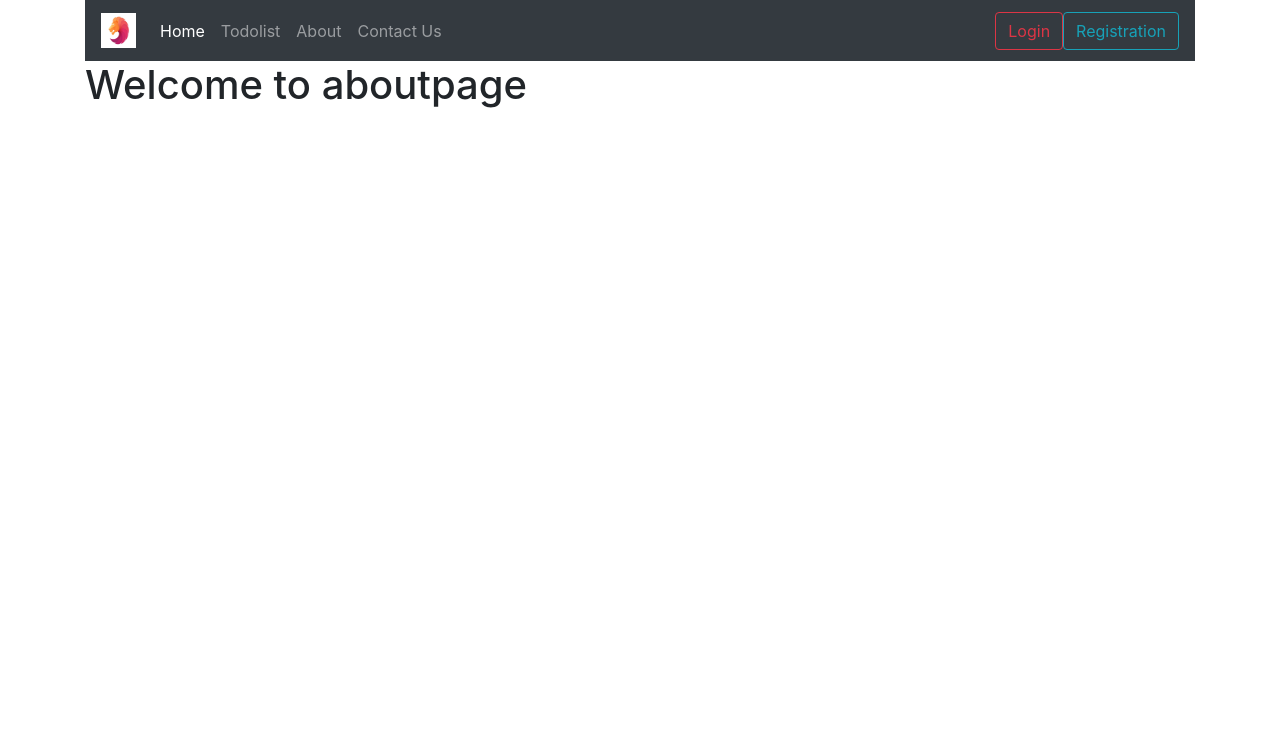
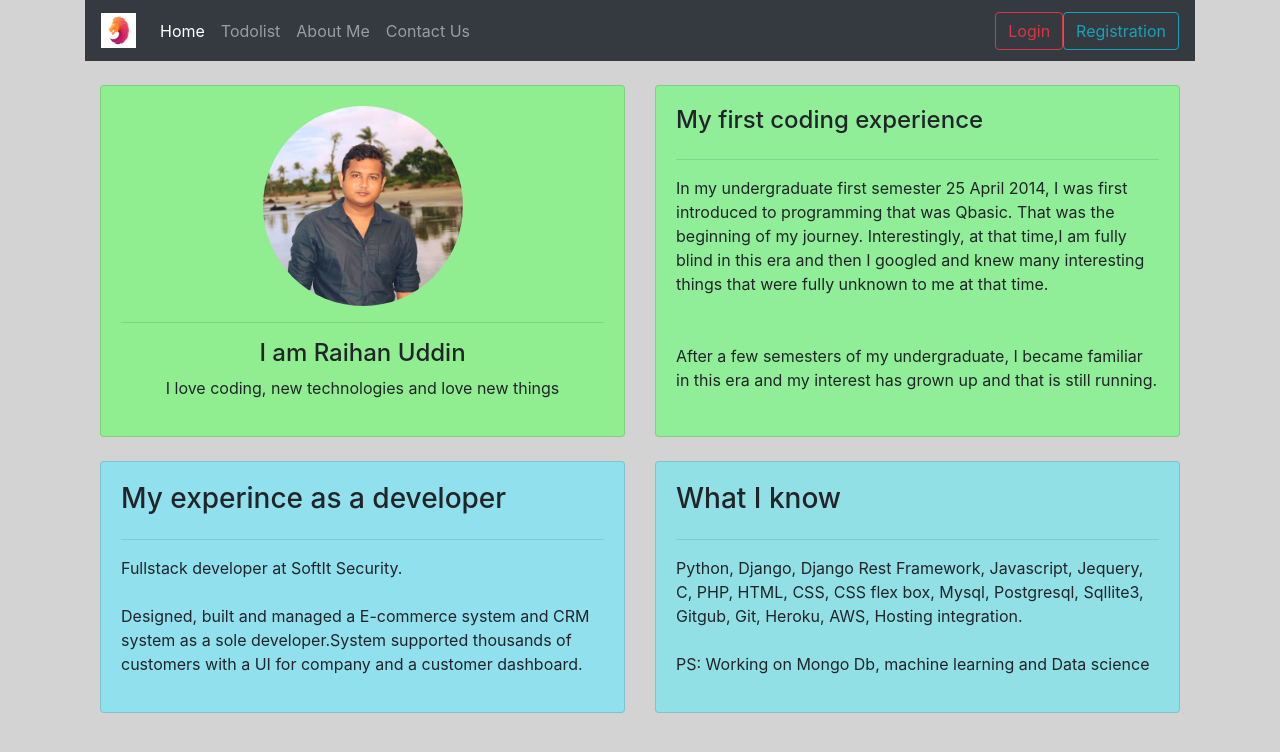
Before and after one commit to raihan705/tasksolve, a Django app: page /about in a window 1280 px wide. Shown: the top 752 px of the page. Run offline with Django 3.2, Linux system fonts and the light colour scheme; some libraries are stand-ins or nearby versions.

Commit message:
Updated About me page and add css

```diff
--- /dev/null
+++ b/static/css/main.css
@@ -0,0 +1,35 @@
+body{
+    background-color: lightgray;
+}
+
+#profile-wrapper{
+
+    text-align: center;
+}
+
+#profile-pic{
+
+    width: 270;
+    height: 270;
+    border-radius: 50%;
+    margin-left: auto;
+    margin-right: auto;
+}
+
+.bg{
+
+    background-color: lightgreen;
+}
+
+.bg-g{
+
+    background-color: rgb(144, 238, 152);
+}
+
+.experience-g{
+    background-color: rgb(144, 224, 238);
+}
+
+.know-g{
+    background-color: rgb(144, 224, 230);;
+}
--- a/templates/base.html
+++ b/templates/base.html
@@ -1,4 +1,5 @@
 {% load static %}
+
 
 <!doctype html>
 <html lang="en">
@@ -9,7 +10,7 @@
 
     <!-- Bootstrap CSS -->
     <link rel="stylesheet" href="https://stackpath.bootstrapcdn.com/bootstrap/4.4.1/css/bootstrap.min.css" integrity="sha384-Vkoo8x4CGsO3+Hhxv8T/Q5PaXtkKtu6ug5TOeNV6gBiFeWPGFN9MuhOf23Q9Ifjh" crossorigin="anonymous">
-
+    <link rel="stylesheet" href="{% static 'css/main.css' %}" type ="text/css">
     {% block title %}
     {% endblock title %}
   </head>
@@ -26,7 +27,7 @@
     <div class="navbar-nav">
       <a class="nav-item nav-link active" href="{% url 'index' %}">Home <span class="sr-only">(current)</span></a>
       <a class="nav-item nav-link" href="{% url 'todolist' %}">Todolist</a>
-      <a class="nav-item nav-link" href="{% url 'about' %}">About</a>
+      <a class="nav-item nav-link" href="{% url 'about' %}">About Me</a>
       <a class="nav-item nav-link" href="{% url 'contact' %}">Contact Us</a>
 
     </div>
--- a/todolist/templates/about.html
+++ b/todolist/templates/about.html
@@ -1,9 +1,122 @@
 {% extends 'base.html' %}
+{% load static %}
 
 {% block title %}
 <title>about page</title>
 {% endblock title %}
 
 {% block content %}
-<h1>{{welcome_about}}</h1>
+   <br>
+
+    <div class="container">
+
+        <div class="row">
+
+            <div class = "col md-3 ">
+
+                <div class = "card card-body h-100 bg" id="profile-wrapper">
+
+                    <img id="profile-pic" src="{% static 'images/raihann.jpg' %}" alt="Profile picture" height="200" width="200" >
+                    <hr>
+                    <h4> I am Raihan Uddin </h4>
+                    <p> I love coding, new technologies and love new things </p>
+
+                </div>
+
+            </div>
+
+            <div class = "col md-9 ">
+
+                <div class = "card card-body h-100 bg-g">
+
+                    <h4> My first coding experience </h4>
+                    <hr>
+
+                    <p>
+                        In my undergraduate first semester 25 April 2014, I was first introduced
+                        to programming that was Qbasic. That was the beginning of my journey.
+                        Interestingly, at that time,I am fully blind in this era and then I googled
+                        and knew many interesting things that were fully unknown to me at that time.
+
+                        <br>
+                        <br>
+                        <br>
+
+
+                        After a few semesters of my undergraduate, I became familiar in this era
+                        and my interest has grown up and that is still running.
+
+
+                    </p>
+
+                </div>
+
+            </div>
+
+        </div>
+
+        <br>
+
+        <div class="row">
+
+            <div class = "col md-6">
+
+                <div class = "card card-body h-100 experience-g">
+
+                    <h3> My experince as a developer</h3>
+                    <hr>
+
+                    <p>
+                        Fullstack developer at SoftIt Security.
+                        <br>
+                        <br>
+                        Designed,  built and managed a E-commerce system and CRM
+                        system as a sole developer.System supported thousands of
+                        customers with a UI for company and a customer dashboard.
+
+                    </p>
+
+                </div>
+
+            </div>
+
+            <div class = "col md-6">
+
+                <div class = "card card-body h-100 know-g">
+
+                    <h3>What I know</h3>
+
+                    <hr>
+
+                    <p>
+                        Python, Django, Django Rest Framework, Javascript, Jequery, C, PHP,
+                         HTML, CSS, CSS flex box, Mysql, Postgresql, Sqllite3, Gitgub, Git,
+                         Heroku, AWS, Hosting integration.
+                          <br>
+                          <br>
+
+                          PS: Working on Mongo Db, machine learning and Data science
+
+
+                    </p>
+
+                </div>
+
+            </div>
+
+        </div>
+
+        <br>
+
+
+
+
+
+
+    </div>
+
+
+
+
+
 {% endblock content %}
```
Also changed, not shown: db.sqlite3, static/images/raihann.jpg (added).
